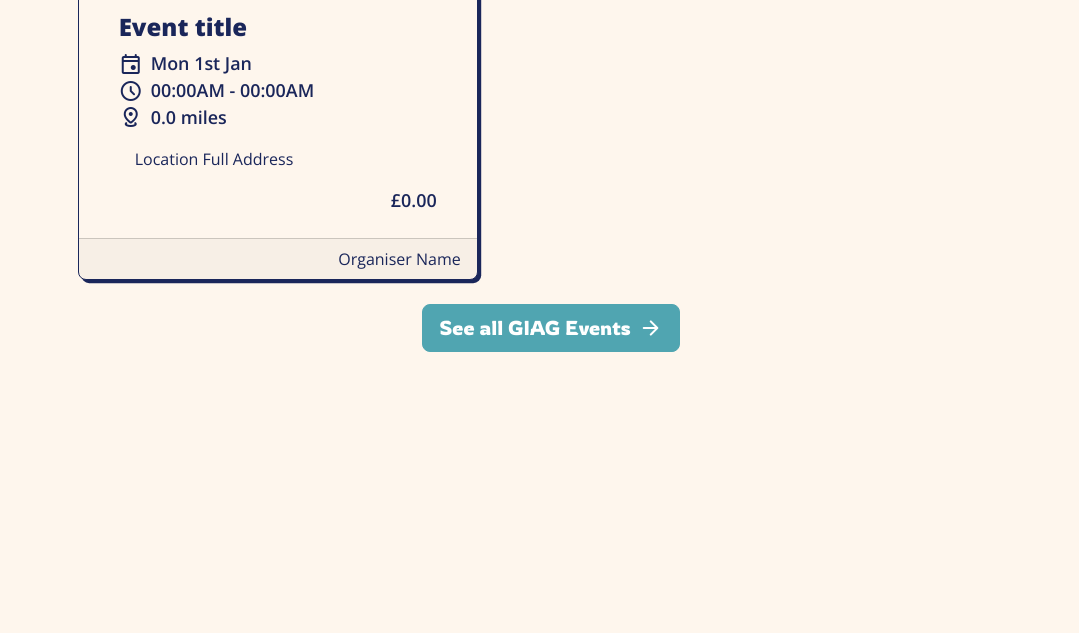
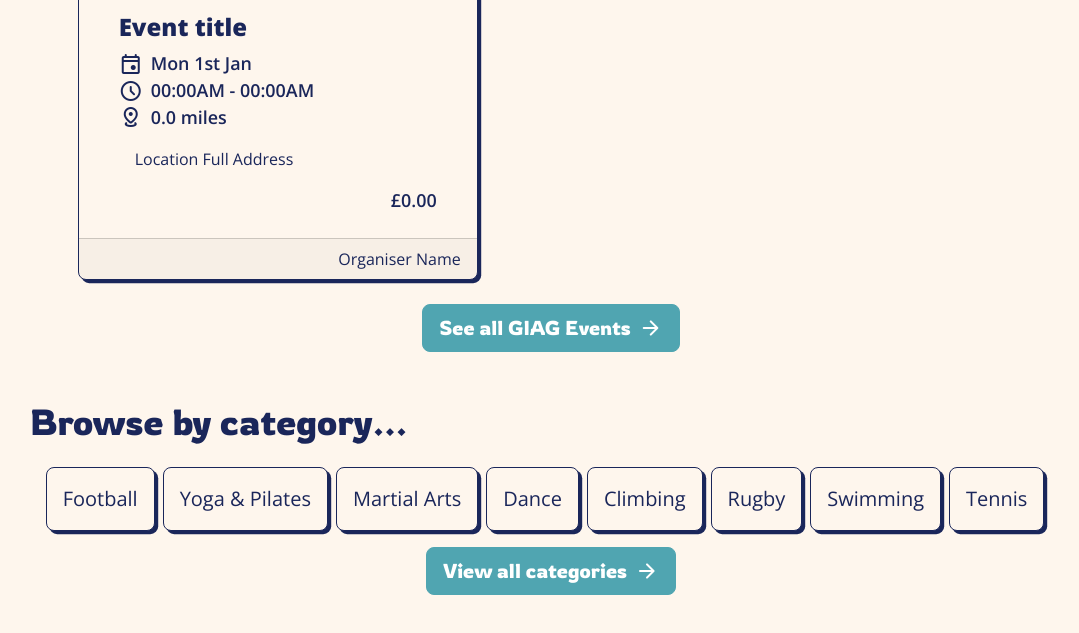
Before and after one commit to axCaffiend/leeds-activehub, a plain HTML site: page index.html in a window 1280 px wide. Shown: the part 2047-2680 px from the top of the page, without its empty margins (89-1168 px from the left). Before the commit the page ends 2447 px from the top, so only its background shows below. Drawn offline with nearby package versions, Linux system fonts and the light colour scheme.

Commit message:
(main-style.css)(index.html): Added category list as a ul, created class for styling as simple cards, layout using flexbox in CSS to reduce html

```diff
--- a/css/main-style.css
+++ b/css/main-style.css
@@ -335,6 +335,26 @@ legend {
     text-align: right;
 }
 
+/* Simple Cards */
+/* Used for one piece of text (category cards), created new since */
+
+.card-simple-group {
+    display: flex;
+    flex-flow: row wrap;
+    margin: 0 auto;
+    padding: 0;
+    gap: 0.5rem;
+}
+
+.card-simple {
+    padding: 1rem;
+    text-align: center;
+    justify-content: center;
+    max-width: 50%;
+    box-sizing: border-box;
+}
+
+
 /* ----- Tags-- --- */
 /* Based on bootstrap badges*/
 .badge {
--- a/index.html
+++ b/index.html
@@ -288,6 +288,25 @@
             </div>
 
          </section>
+
+         <!------ Browse Categories ------>
+         <section class="categories container mb-3 mb-sm-4 mb-lg-5 col-sm-11 col-xl-10">
+            <h2>Browse by category...</h2>
+                <ul class="container card-simple-group p-3">
+                    <li class="card card-simple lead">Football</li>
+                    <li class="card card-simple lead">Yoga & Pilates</li>
+                    <li class="card card-simple lead">Martial Arts</li>
+                    <li class="card card-simple lead">Dance</li>
+                    <li class="card card-simple lead">Climbing</li>
+                    <li class="card card-simple lead">Rugby</li>
+                    <li class="card card-simple lead">Swimming</li>
+                    <li class="card card-simple lead">Tennis</li>
+                </ul>
+
+            <div class="text-center">
+                <a href="#" class="btn btn-lg btn-primary">View all categories <span class="material-symbols-rounded">arrow_forward</span></a>
+            </div>
+         </section>
     </main>
 
 
```
